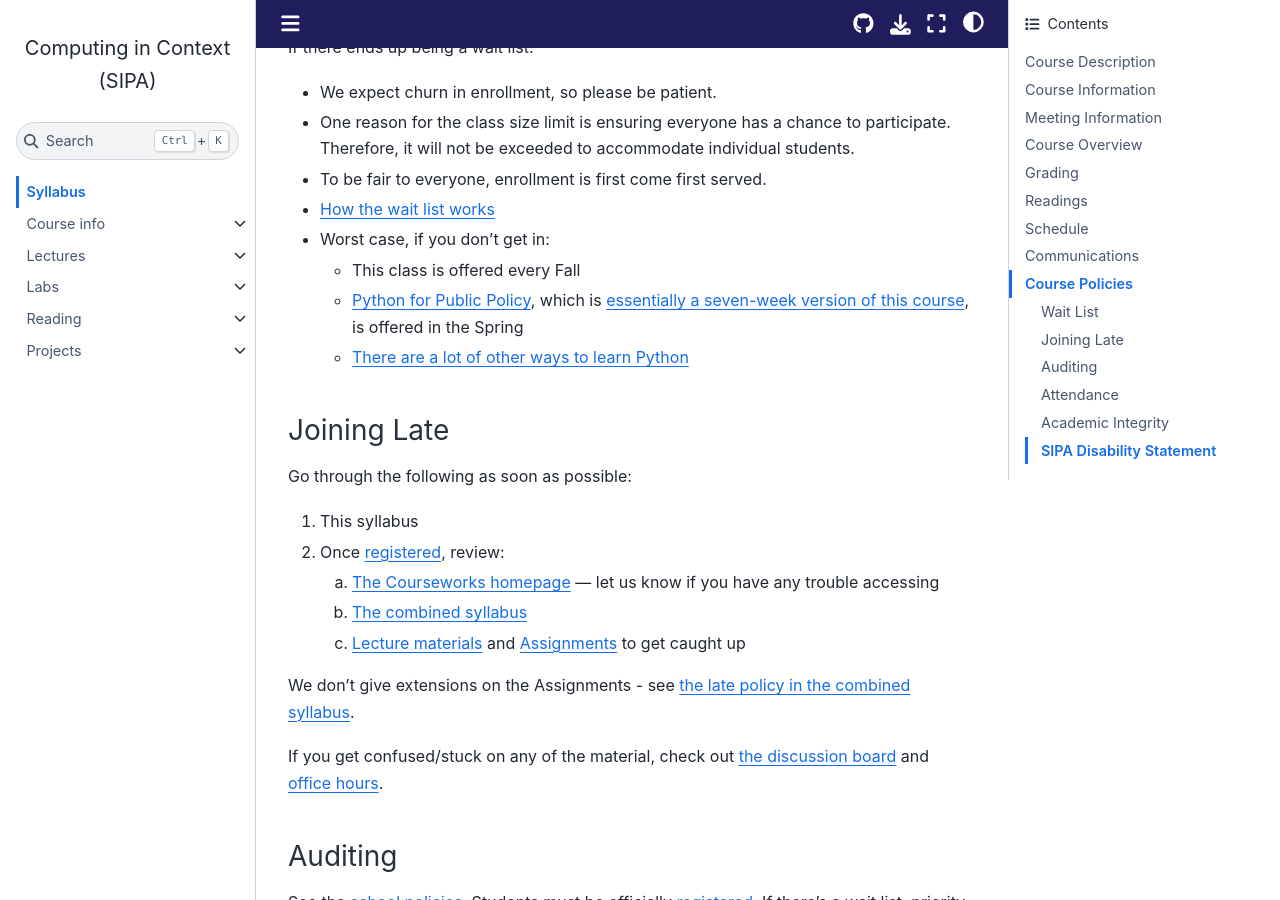
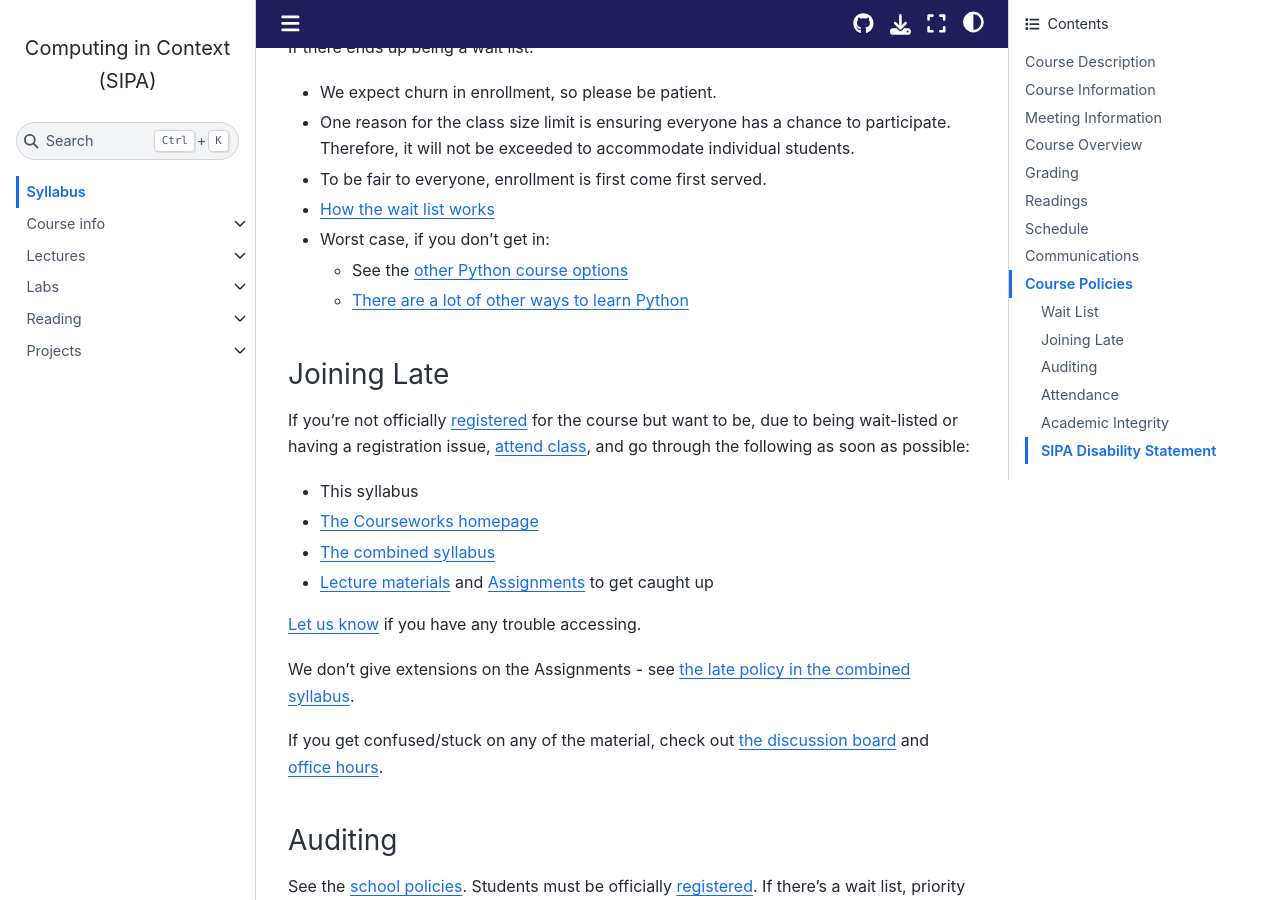
Before and after one commit to afeld/computing-in-context, a Jupyter Book: the page built from index.md, in a window 1280 px wide and 900 px high, scrolled down 6566 px. Built offline with Jupyter Book 1.0.4 settings and Sphinx 7.4.7 and the Sphinx Book theme 1.1.4, drawn with Linux system fonts in a browser that asks for light colours; pages that are not in the unit, such as notebooks, are missing from menus; comment, search, counter and statistics services are not loaded.

Commit message:
expand info for joining late

```diff
--- a/index.md
+++ b/index.md
@@ -155,19 +155,19 @@ If there ends up being a wait list:
 - To be fair to everyone, enrollment is first come first served.
 - [How the wait list works](https://www.registrar.columbia.edu/content/wait-lists-ssol)
 - Worst case, if you don't get in:
-  - This class is offered every Fall
-  - [Python for Public Policy](https://python-public-policy.afeld.me/en/columbia/syllabus.html), which is [essentially a seven-week version of this course](https://python-public-policy.afeld.me/en/columbia/#comparison-to-computing-in-context), is offered in the Spring
+  - See the [other Python course options](#relationship-to-other-courses)
   - [There are a lot of other ways to learn Python](https://python-public-policy.afeld.me/en/columbia/resources.html)
 
 ### Joining Late
 
-Go through the following as soon as possible:
+If you're not officially [registered](https://www.sipa.columbia.edu/sipa-education/bulletin/registration) for the course but want to be, due to being wait-listed or having a registration issue, [attend class](#course-information), and go through the following as soon as possible:
 
-1. This syllabus
-1. Once [registered](https://bulletin.columbia.edu/sipa/registration/), review:
-   1. [The Courseworks homepage](https://courseworks2.columbia.edu/courses/226977) — let us know if you have any trouble accessing
-   1. [The combined syllabus](https://courseworks2.columbia.edu/courses/226977/pages/syllabus)
-   1. [Lecture materials](https://drive.google.com/drive/folders/1DSDO-BBdJ7b7Im6osWGzn49Cw_snw96j) and [Assignments](https://courseworks2.columbia.edu/courses/226977/assignments) to get caught up
+- This syllabus
+- [The Courseworks homepage](https://courseworks2.columbia.edu/courses/226977)
+- [The combined syllabus](https://courseworks2.columbia.edu/courses/226977/pages/syllabus)
+- [Lecture materials](https://drive.google.com/drive/folders/1DSDO-BBdJ7b7Im6osWGzn49Cw_snw96j) and [Assignments](https://courseworks2.columbia.edu/courses/226977/assignments) to get caught up
+
+[Let us know](#instructors) if you have any trouble accessing.
 
 We don't give extensions on the Assignments - see [the late policy in the combined syllabus](https://courseworks2.columbia.edu/courses/226977).
 
```
